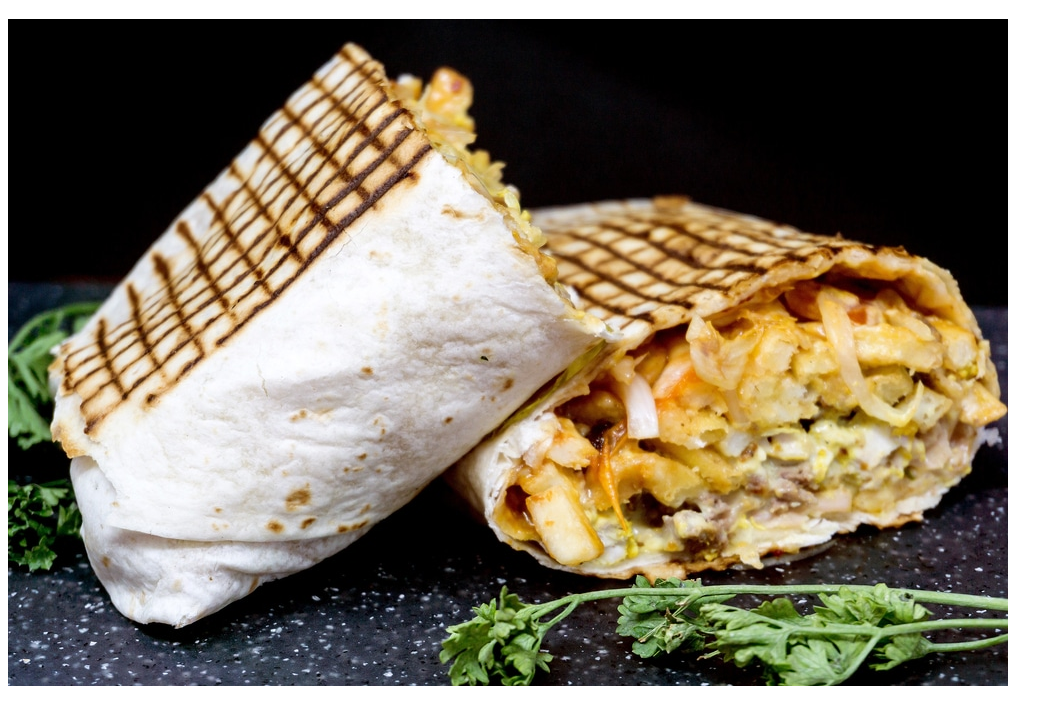
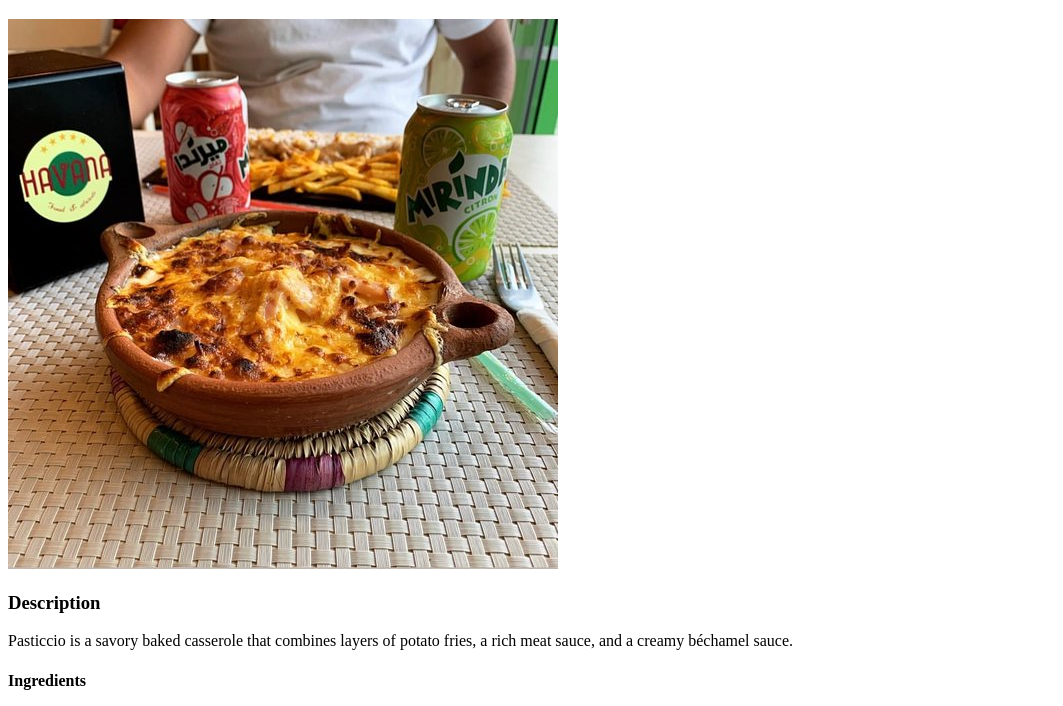
Before and after one commit to MetalSnow/odin-recipes, a plain HTML site: page recipes/pasticcio.html in a window 1280 px wide. Shown: the part 61-767 px from the top of the page, without its empty margins (0-1063 px from the left). Drawn offline with Linux system fonts and the light colour scheme.

Commit message:
fix image in pasticcio page

```diff
--- a/recipes/pasticcio.html
+++ b/recipes/pasticcio.html
@@ -8,7 +8,7 @@
   <body>
     <!-- Third Recipe  -->
     <h1>Pasticcio</h1>
-    <img src="TacosMix.jpg" alt="SeaFoodPizza" />
+    <img src="pasticcio.jpg" alt="SeaFoodPizza" />
     <h3>Description</h3>
     <p>
       Pasticcio is a savory baked casserole that combines layers of potato
```
